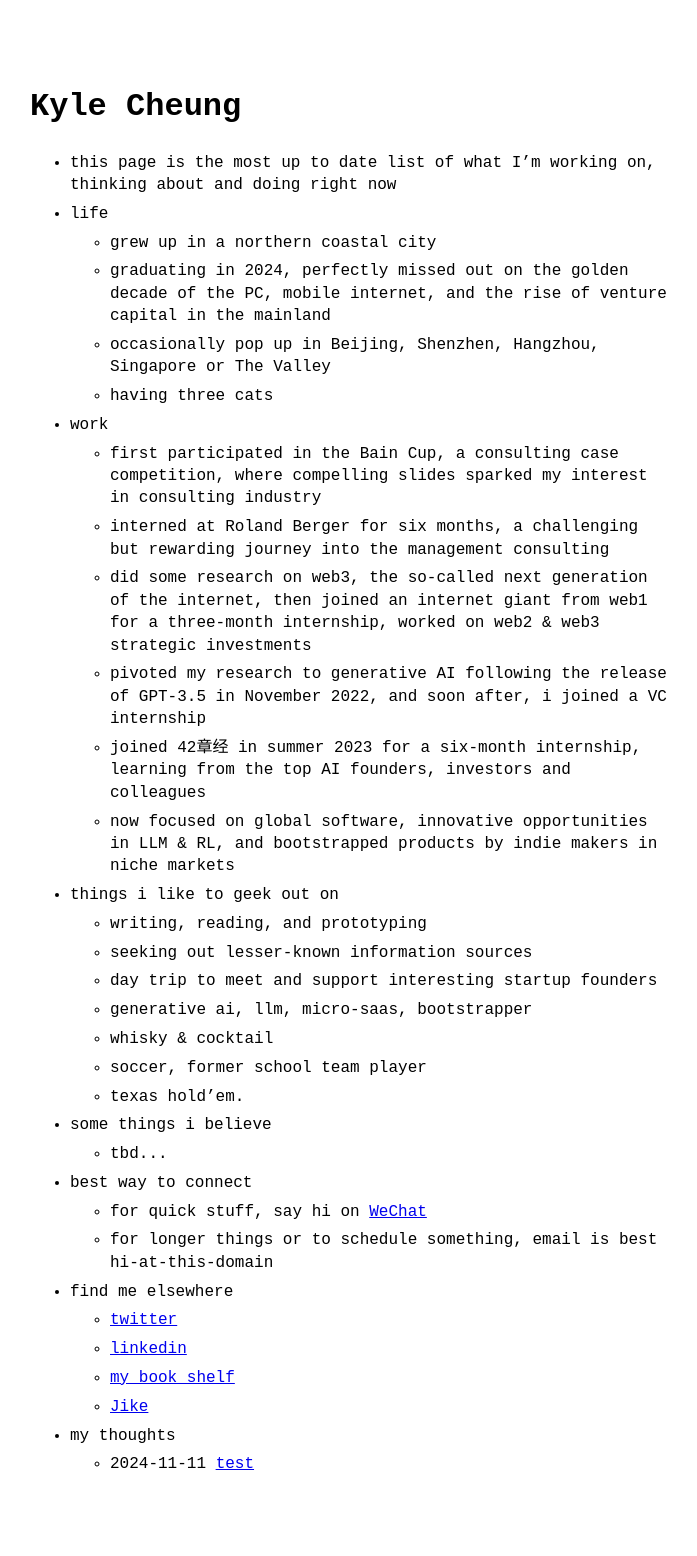
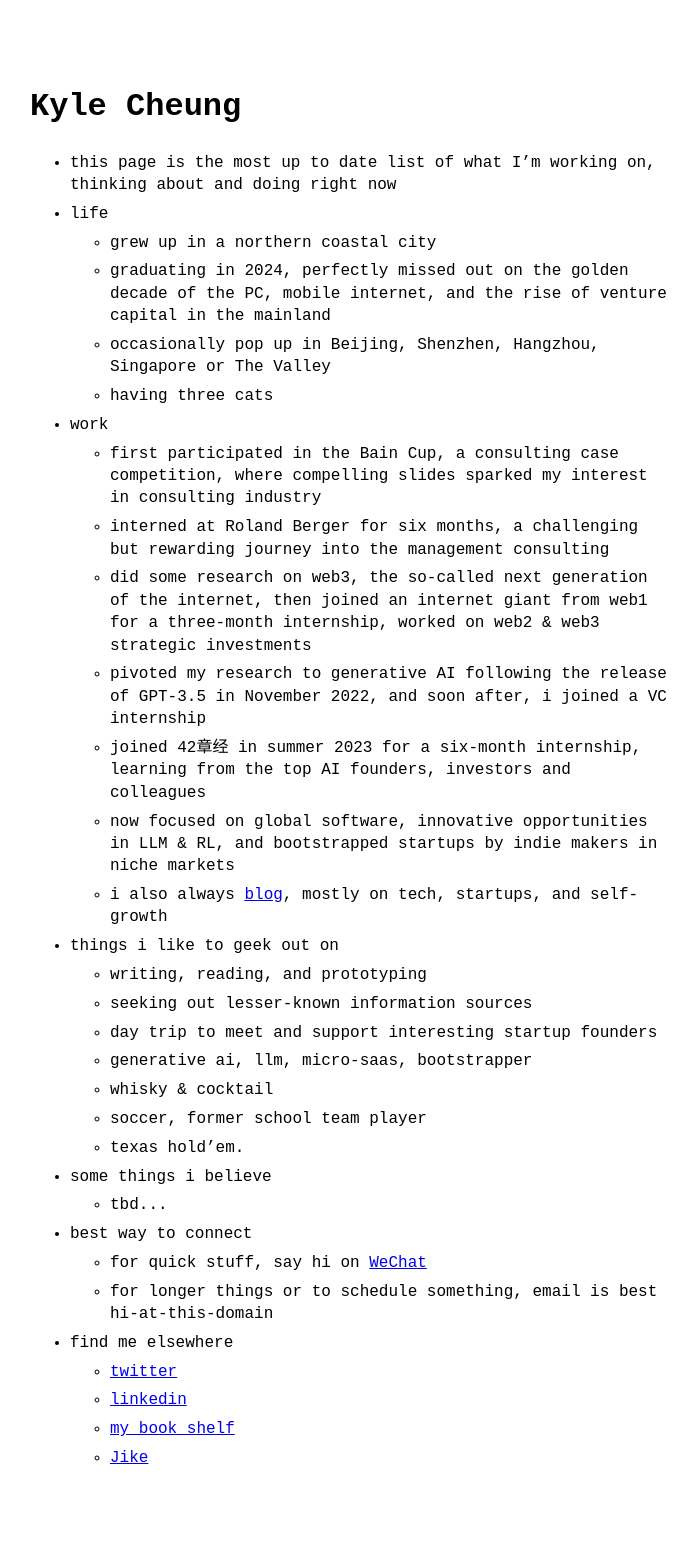
Before and after one commit to kylezgq/kylezgq.github.io, a Jekyll site: the page built from index.md, in a window 1280 px wide. Shown: the whole page, without its empty margins (290-987 px from the left). Built offline with Jekyll 4.4.1, drawn with Linux system fonts in a browser that asks for light colours.

Commit message:
Update menu.yml

```diff
--- a/_data/menu.yml
+++ b/_data/menu.yml
@@ -15,7 +15,8 @@ entries:
       - title: did some research on web3, the so-called next generation of the internet, then joined an internet giant from web1 for a three-month internship, worked on web2 & web3 strategic investments
       - title: pivoted my research to generative AI following the release of GPT-3.5 in November 2022, and soon after, i joined a VC internship
       - title: joined 42章经 in summer 2023 for a six-month internship, learning from the top AI founders, investors and colleagues
-      - title: now focused on global software, innovative opportunities in LLM & RL, and bootstrapped products by indie makers in niche markets
+      - title: now focused on global software, innovative opportunities in LLM & RL, and bootstrapped startups by indie makers in niche markets
+      - title: i also always <a href='archive.html'>blog</a>, mostly on tech, startups, and self-growth
 
   - title: things i like to geek out on
     entries:
@@ -46,10 +47,3 @@ entries:
         url: https://www.goodreads.com/review/list/175571315
       - title: Jike
         url: https://okjk.co/m9u3Ox
-
-  - title: my thoughts
-    post_list:
-      limit: 5
-      show_more: true
-      show_more_text: See archive...
-      show_more_url: archive.html
```
